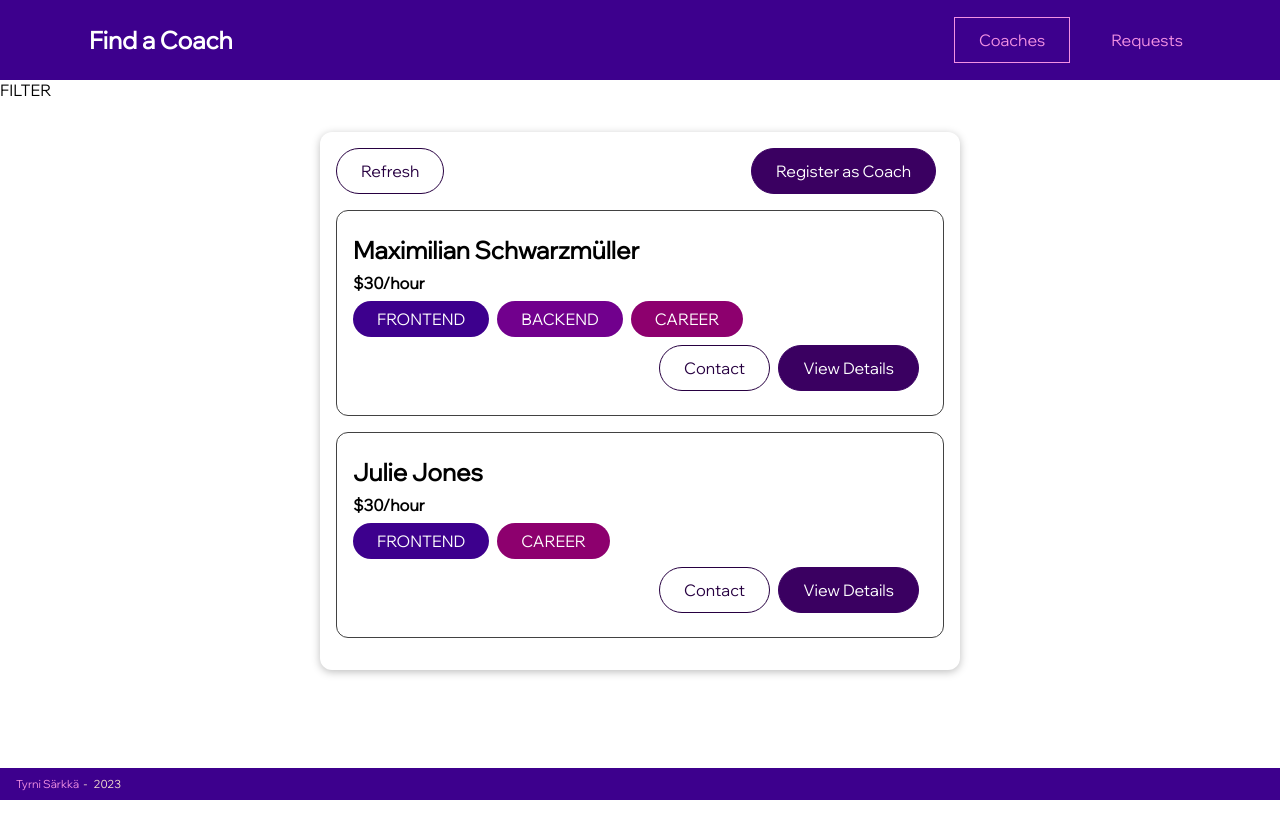
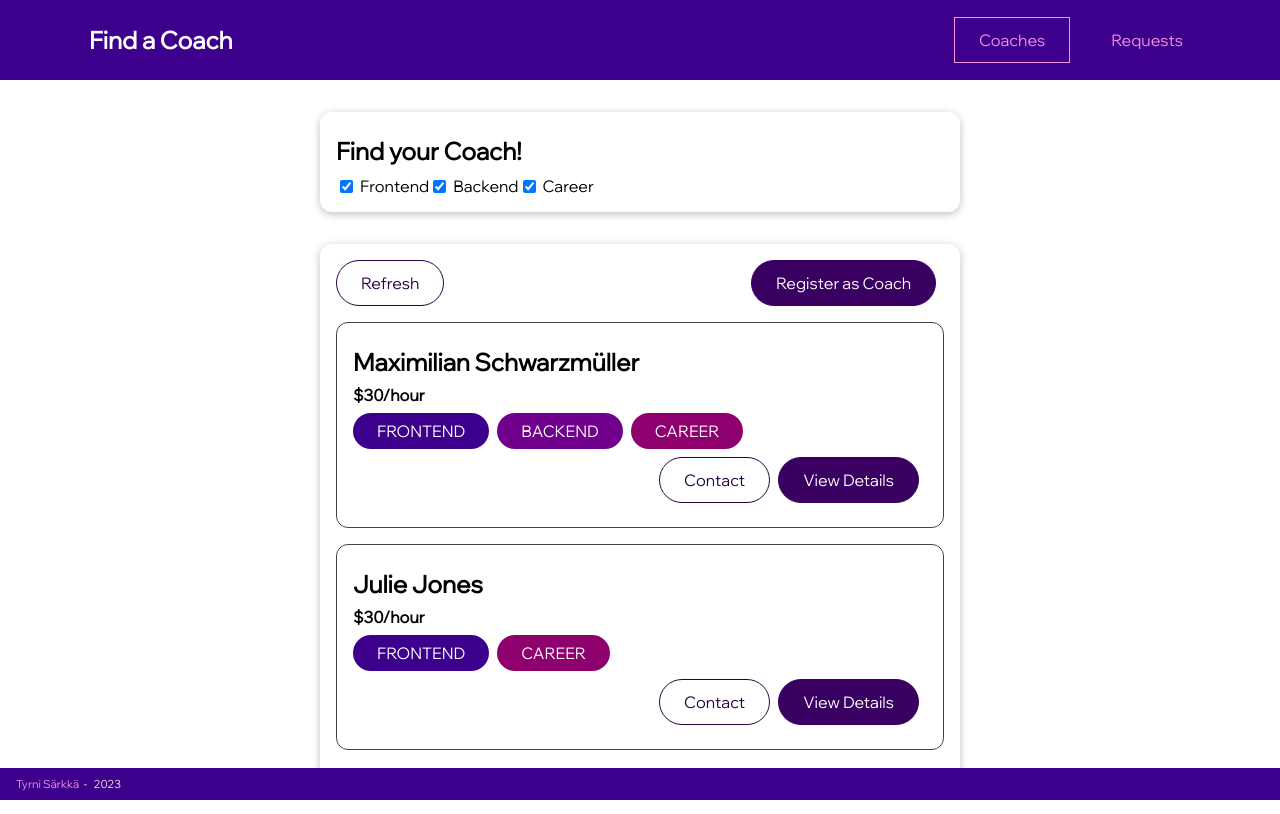
Before and after one commit to TyrniSa/my-coach-finder, a Vue app: page /coaches in a window 1280 px wide. Built offline with nearby package versions, Linux system fonts and the light colour scheme.

Commit message:
added filtering

```diff
--- /dev/null
+++ b/src/components/coaches/CoachFilter.vue
@@ -0,0 +1,68 @@
+<template>
+  <BaseCard>
+    <h2>Find your Coach!</h2>
+    <span class="filter-option">
+      <input type="checkbox" id="frontend" checked @change="setFilter" />
+      <label for="frontend">Frontend</label>
+
+      <input type="checkbox" id="backend" checked @change="setFilter"  />
+      <label for="backend">Backend</label>
+
+      <input type="checkbox" id="career" checked @change="setFilter"  />
+      <label for="career">Career</label>
+    </span>
+  </BaseCard>
+</template>
+
+<script>
+import BaseCard from "../ui/BaseCard.vue";
+
+export default {
+  components: { BaseCard },
+  emits: ['change-filter'],
+  data() {
+    return {
+      filters: {
+        frontend: true,
+        backend: true,
+        career: true
+      }
+    }
+  },
+  methods: {
+    setFilter(e){
+    const inputId = e.target.id;
+    const isActive = e.target.checked;
+    const updatedFilters = {
+      ...this.filters,
+      [inputId]: isActive
+    };
+    this.filters = updatedFilters;
+    this.$emit('change-filter', updatedFilters);
+    }
+  }
+};
+</script>
+
+<style scoped>
+h2 {
+  margin: 0.5rem 0;
+}
+
+.filter-option {
+  margin-right: 1rem;
+}
+
+.filter-option label,
+.filter-option input {
+  vertical-align: middle;
+}
+
+.filter-option label {
+  margin-left: 0.25rem;
+}
+
+.filter-option.active label {
+  font-weight: bold;
+}
+</style>
--- a/src/pages/coaches/CoachesList.vue
+++ b/src/pages/coaches/CoachesList.vue
@@ -1,5 +1,5 @@
 <template>
-  <section>FILTER</section>
+  <section><CoachFilter @change-filter="setFilters" /></section>
   <section>
     <BaseCard>
       <div class="controls">
@@ -28,19 +28,47 @@
 import BaseCard from "@/components/ui/BaseCard.vue";
 import CoachItem from "../../components/coaches/CoachItem.vue";
 import BaseButton from "@/components/ui/BaseButton.vue";
+import CoachFilter from "@/components/coaches/CoachFilter.vue";
 
 export default {
   components: {
     CoachItem,
     BaseCard,
-    BaseButton
-},
+    BaseButton,
+    CoachFilter,
+  },
+  data() {
+    return {
+      activeFilters: {
+        frontend: true,
+        backend: true,
+        career: true,
+      },
+    };
+  },
   computed: {
     filteredCoaches() {
-      return this.$store.getters["coaches/coaches"];
+      const coaches = this.$store.getters["coaches/coaches"];
+      return coaches.filter(c => {
+        if(this.activeFilters.frontend && c.areas.includes('frontend')){
+          return true;
+        }
+        if(this.activeFilters.backend && c.areas.includes('backend')){
+          return true;
+        }
+        if(this.activeFilters.career && c.areas.includes('career')){
+          return true;
+        }
+        return false;
+      });
     },
     hasCoaches() {
       return this.$store.getters["coaches/hasCoaches"];
+    },
+  },
+  methods: {
+    setFilters(updatedFilters) {
+      this.activeFilters = updatedFilters;
     },
   },
 };
```
